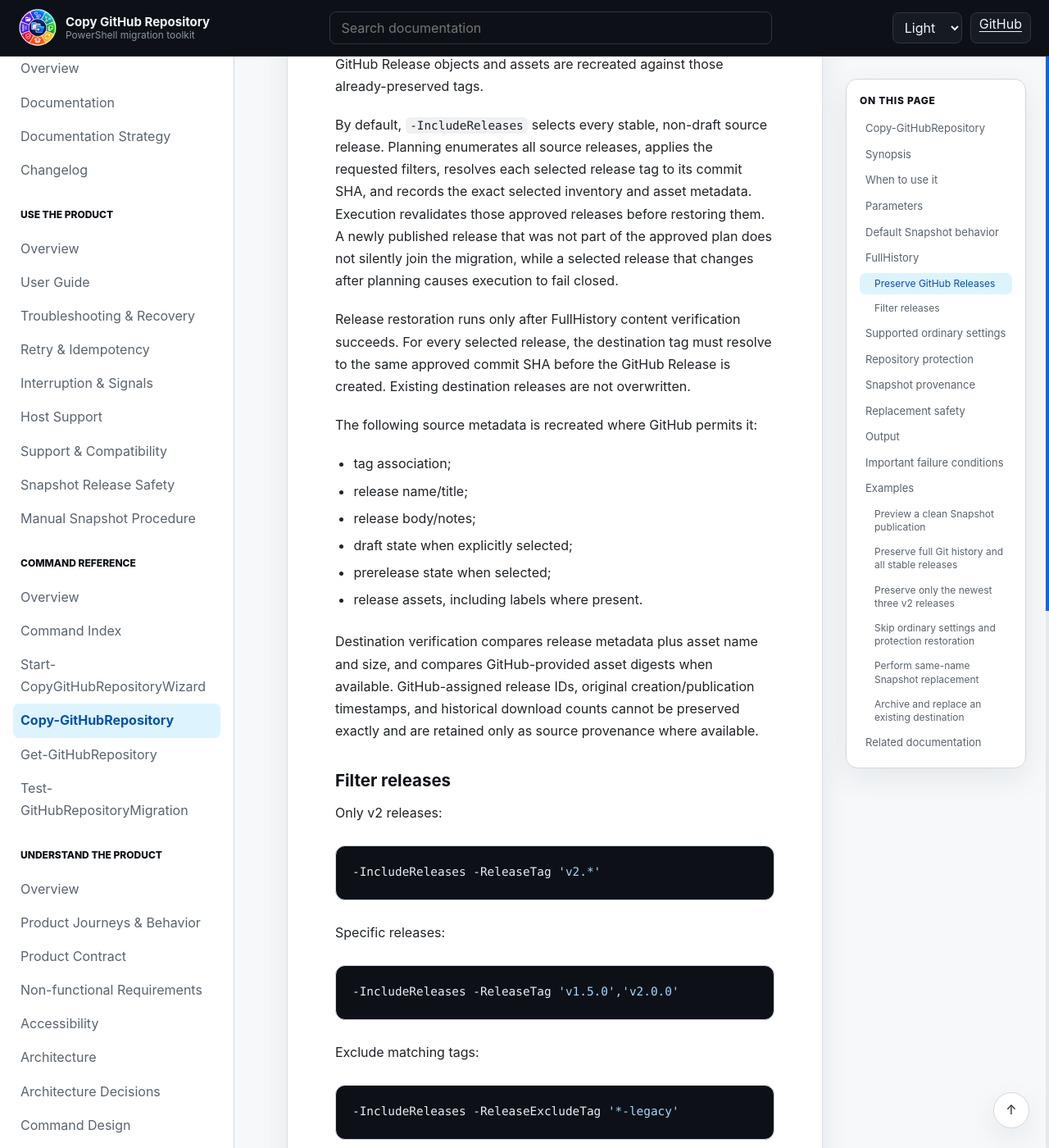
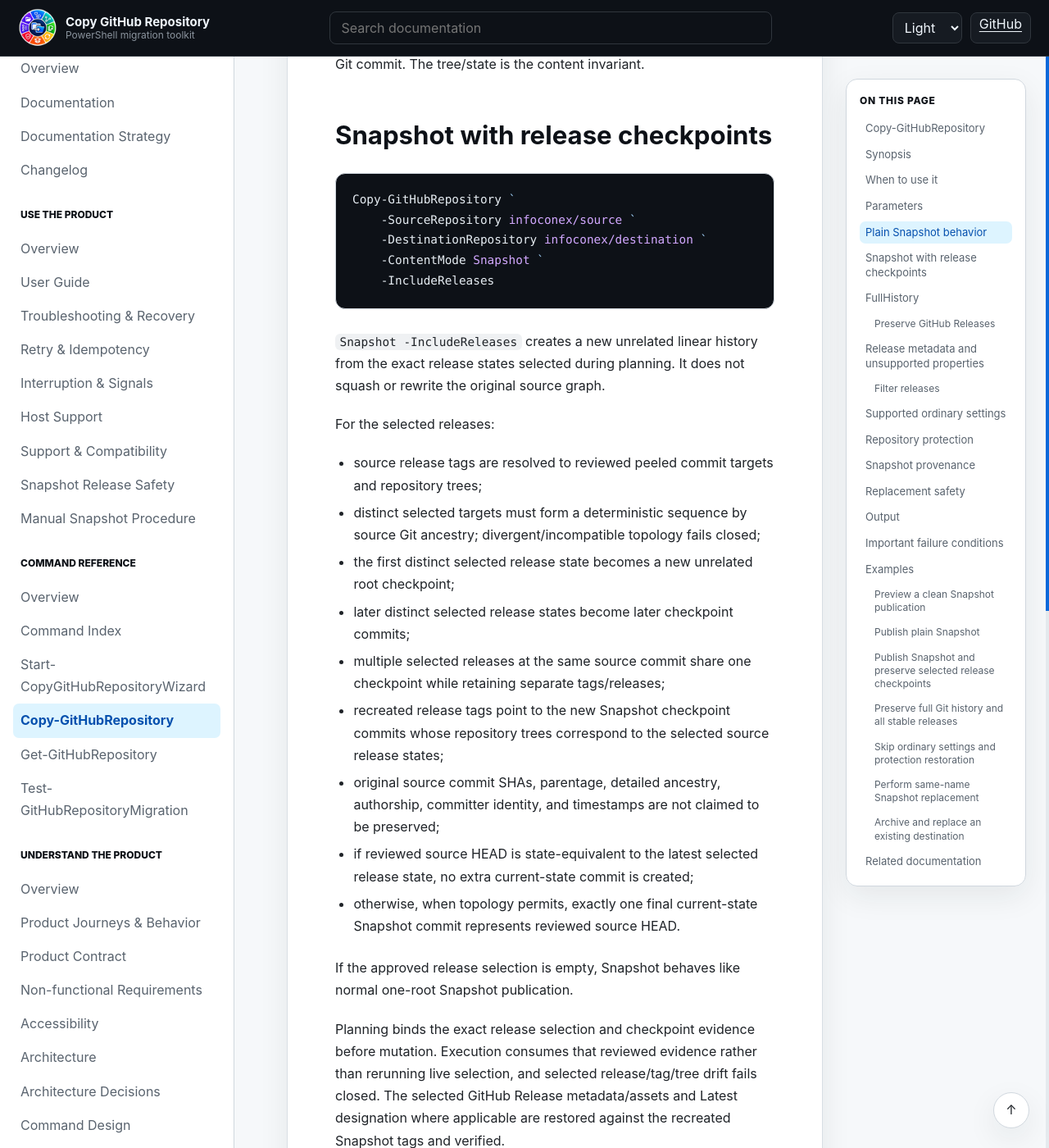
Before and after one commit to infoconex/copy-github-repo, a Jekyll site: the page built from docs/reference/commands/Copy-GitHubRepository.md, in a window 1280 px wide and 1400 px high, scrolled down 7888 px. Shown: the whole window at 82% size. Built offline with Jekyll 4.4.1, drawn with Linux system fonts in a browser that asks for light colours; some of the changed text lies outside the part shown.

Commit message:
Document Snapshot IncludeReleases command behavior

````diff
--- a/docs/reference/commands/Copy-GitHubRepository.md
+++ b/docs/reference/commands/Copy-GitHubRepository.md
@@ -1,11 +1,11 @@
 ---
 title: "Copy-GitHubRepository – Copy or Migrate GitHub Repositories"
-description: "Use Copy-GitHubRepository to safely copy or migrate GitHub repositories with clean Snapshot or history-preserving FullHistory modes, optional GitHub Release preservation, planning, verification, and replacement safeguards."
+description: "Use Copy-GitHubRepository to safely copy or migrate GitHub repositories with clean Snapshot or history-preserving FullHistory modes, optional Snapshot release checkpoints or FullHistory GitHub Release preservation, planning, verification, and replacement safeguards."
 ---
 
 # Copy-GitHubRepository
 
-Plans or executes a safe GitHub repository copy/publication. `Snapshot` is the default **clean current-state publication** mode; `FullHistory` is the explicit history-preserving alternative. The command is the deterministic API used directly by scripts and indirectly by the guided wizard.
+Plans or executes a safe GitHub repository copy/publication. `Snapshot` is the default clean-publication mode; `FullHistory` is the explicit history-preserving alternative. The command is the deterministic API used directly by scripts and indirectly by the guided wizard.
 
 ## Synopsis
 
@@ -41,11 +41,13 @@ Copy-GitHubRepository `
 
 ## When to use it
 
-Use Snapshot when the desired result is a new repository containing the current source default-branch state as one unrelated root commit, without carrying prior Git history, old branches/tags, issues, pull requests, milestones, discussions, or other historical GitHub activity.
+Use plain Snapshot when the desired result is a new repository containing reviewed current source HEAD as one unrelated root commit, without carrying prior Git history, old branches/tags, issues, pull requests, milestones, discussions, or other historical GitHub activity.
 
-Use `FullHistory` when ordinary Git history, branches, and tags must be preserved. Add `-IncludeReleases` when selected GitHub Release objects and their assets should also be recreated against the preserved tags.
+Use `Snapshot -IncludeReleases` when you still want clean, newly created Git history but selected release states, tags, GitHub Release metadata, and assets should be represented as release checkpoints. Snapshot checkpoint commits are intentionally new: original source commit SHAs and detailed ancestry are not preserved.
 
-For an interactive guided experience, use [`Start-CopyGitHubRepositoryWizard`](Start-CopyGitHubRepositoryWizard.md).
+Use `FullHistory` when ordinary Git history, branches, and tags must be preserved. Add `-IncludeReleases` when selected GitHub Release objects and their assets should also be recreated against the original preserved tags.
+
+For an interactive guided experience, use [`Start-CopyGitHubRepositoryWizard`](Start-CopyGitHubRepositoryWizard.md). The normative checkpoint topology/state rules are in the [Snapshot release-checkpoint contract](../../product/product-contract.md#snapshot-release-checkpoint-contract).
 
 ## Parameters
 
@@ -54,22 +56,22 @@ For an interactive guided experience, use [`Start-CopyGitHubRepositoryWizard`](S
 | `SourceRepository` | `String` | Yes | — | `owner/name` | Source repository. It must exist and contain a default branch with content. |
 | `DestinationRepository` | `String` | Yes | — | `owner/name` | Destination. A different existing destination requires explicit archive-and-replace parameters; the same name selects same-name replacement. |
 | `ContentMode` | `String` | No | `Snapshot` | `Snapshot`, `FullHistory` | Selects clean Snapshot publication or history-preserving Git transfer. |
-| `IncludeReleases` | `Switch` | No | `$false` | FullHistory only | Preserves selected GitHub Releases and assets after FullHistory content verification. Stable, non-draft releases are selected by default. |
+| `IncludeReleases` | `Switch` | No | `$false` | Snapshot or FullHistory | Requests GitHub Release preservation. Snapshot creates new release-checkpoint commits/tags from selected release states; FullHistory preserves original Git history/tag targets and recreates releases against them. Stable, non-draft releases are selected by default. |
 | `ReleaseTag` | `String[]` | No | All tags | PowerShell wildcard patterns | Includes only releases whose tag names match at least one pattern. Exact tag names are valid patterns. Requires `-IncludeReleases`. |
 | `ReleaseExcludeTag` | `String[]` | No | None | PowerShell wildcard patterns | Excludes matching release tags after include filtering. Requires `-IncludeReleases`. |
 | `IncludePrerelease` | `Switch` | No | `$false` | Switch | Includes GitHub Releases marked as prereleases. Requires `-IncludeReleases`. |
 | `IncludeDraftReleases` | `Switch` | No | `$false` | Switch | Includes draft GitHub Releases. Requires `-IncludeReleases`. |
-| `ReleaseCount` | `Int32` | No | All selected | `1` or greater | Keeps only the newest N releases after filtering. Ordering uses publication time, then creation time. Requires `-IncludeReleases`. |
+| `ReleaseCount` | `Int32` | No | All selected | `1` or greater | Keeps only the newest N releases after filtering. Filtering uses publication time, then creation time; Snapshot checkpoint construction order is determined separately by source Git ancestry. Requires `-IncludeReleases`. |
 | `DestinationVisibility` | `String` | No | Source visibility | `public`, `private`, `internal` | Destination visibility. An intentional change requires `-Force` for mutation. |
 | `ArchiveRepositoryName` | `String` | Conditionally | — | Repository name only | Required for same-name replacement; must be unused. |
 | `SameNameConfirmation` | `String` | Conditionally | — | Exact `SOURCE=...;ARCHIVE=...;REPLACEMENT=...` text | Exact same-name replacement confirmation. `-Force` cannot bypass it. |
 | `ExistingDestinationArchiveName` | `String` | Conditionally | — | Repository name only | Enables archive-and-replace for a different existing destination. |
 | `ExistingDestinationConfirmation` | `String` | Conditionally | — | Exact `DESTINATION=...;ARCHIVE=...;REPLACEMENT=...` text | Exact existing-destination replacement confirmation. |
-| `CommitMessage` | `String` | No | `Initial repository commit` | Non-empty text | Message for the single Snapshot root commit. FullHistory does not rewrite commits. |
+| `CommitMessage` | `String` | No | `Initial repository commit` | Non-empty text | Snapshot commit message. Plain Snapshot uses it for the root commit; Snapshot checkpoint history uses the Snapshot commit-message contract for its generated commits. FullHistory does not rewrite commits. |
 | `RestorePages` | `Switch` | No | `$false` | Switch | Reserved in plans; mutating execution rejects it because Pages restoration is not implemented. |
 | `EnableActionsAfterMigration` | `Switch` | No | `$false` | Switch | Reserved in plans; mutating execution rejects it because Actions activation is not implemented. |
 | `SkipSettings` | `Switch` | No | `$false` | Switch | Skips ordinary supported repository settings and repository-protection restoration. Requested release restoration still runs. |
-| `PlanOnly` | `Switch` | No | `$false` | Switch | Returns a validated, non-mutating plan including immutable Git state and the exact selected release inventory when requested. |
+| `PlanOnly` | `Switch` | No | `$false` | Switch | Returns a validated, non-mutating plan including immutable Git state and the exact selected release/checkpoint inventory when requested. |
 | `NonInteractive` | `Switch` | No | `$false` | Switch | Prevents prompts. Mutating non-interactive execution also requires `-Force`. |
 | `OutputMode` | `String` | No | `Interactive` | `Interactive`, `Plain`, `Json` | Controls plan rendering. |
 | `ReportPath` | `String` | No | — | File path | Writes plan/execution evidence and is the preferred recovery-report location after mutation begins. |
@@ -78,20 +80,48 @@ For an interactive guided experience, use [`Start-CopyGitHubRepositoryWizard`](S
 
 The command supports native `ShouldProcess`, so `-WhatIf` and `-Confirm` are available.
 
-## Default Snapshot behavior
+## Plain Snapshot behavior
 
-A normal Snapshot publication:
+A normal Snapshot publication without `-IncludeReleases`:
 
 1. validates prerequisites/source/destination safety;
-2. captures source and transferable protection evidence during planning when identity is available;
+2. captures immutable reviewed source evidence;
 3. creates or preserves/replaces the destination as required;
-4. creates one unrelated root commit from the selected source default-branch tree and transfers required Git LFS content;
+4. creates one unrelated root commit from reviewed current source HEAD and transfers required Git LFS content;
 5. reloads and verifies tree equality and the one-root-commit history shape;
 6. restores and verifies ordinary supported repository settings/topics;
 7. restores transferable repository protection last and verifies it through API read-back;
 8. returns structured verification and publication-provenance evidence.
 
-The destination root commit SHA is expected to differ from the source commit SHA because Snapshot intentionally creates a new parentless Git commit. The tree SHA is the core content invariant.
+The destination root commit SHA is expected to differ from the source commit SHA because Snapshot intentionally creates a new parentless Git commit. The tree/state is the content invariant.
+
+## Snapshot with release checkpoints
+
+```powershell
+Copy-GitHubRepository `
+    -SourceRepository infoconex/source `
+    -DestinationRepository infoconex/destination `
+    -ContentMode Snapshot `
+    -IncludeReleases
+```
+
+`Snapshot -IncludeReleases` creates a new unrelated linear history from the exact release states selected during planning. It does not squash or rewrite the original source graph.
+
+For the selected releases:
+
+- source release tags are resolved to reviewed peeled commit targets and repository trees;
+- distinct selected targets must form a deterministic sequence by source Git ancestry; divergent/incompatible topology fails closed;
+- the first distinct selected release state becomes a new unrelated root checkpoint;
+- later distinct selected release states become later checkpoint commits;
+- multiple selected releases at the same source commit share one checkpoint while retaining separate tags/releases;
+- recreated release tags point to the new Snapshot checkpoint commits whose repository trees correspond to the selected source release states;
+- original source commit SHAs, parentage, detailed ancestry, authorship, committer identity, and timestamps are not claimed to be preserved;
+- if reviewed source HEAD is state-equivalent to the latest selected release state, no extra current-state commit is created;
+- otherwise, when topology permits, exactly one final current-state Snapshot commit represents reviewed source HEAD.
+
+If the approved release selection is empty, Snapshot behaves like normal one-root Snapshot publication.
+
+Planning binds the exact release selection and checkpoint evidence before mutation. Execution consumes that reviewed evidence rather than rerunning live selection, and selected release/tag/tree drift fails closed. The selected GitHub Release metadata/assets and Latest designation where applicable are restored against the recreated Snapshot tags and verified.
 
 ## FullHistory
 
@@ -114,62 +144,53 @@ Copy-GitHubRepository `
     -IncludeReleases
 ```
 
-Release preservation is separate from Git transfer. FullHistory always copies the ordinary Git tags; `-IncludeReleases` controls which GitHub Release objects and assets are recreated against those already-preserved tags.
+Release preservation is separate from Git transfer. FullHistory always copies the ordinary Git tags; `-IncludeReleases` controls which GitHub Release objects and assets are recreated against those already-preserved original tag targets.
 
 By default, `-IncludeReleases` selects every stable, non-draft source release. Planning enumerates all source releases, applies the requested filters, resolves each selected release tag to its commit SHA, and records the exact selected inventory and asset metadata. Execution revalidates those approved releases before restoring them. A newly published release that was not part of the approved plan does not silently join the migration, while a selected release that changes after planning causes execution to fail closed.
 
-Release restoration runs only after FullHistory content verification succeeds. For every selected release, the destination tag must resolve to the same approved commit SHA before the GitHub Release is created. Existing destination releases are not overwritten.
+Release restoration runs only after FullHistory content verification succeeds. For every selected release, the destination tag must resolve to the same approved original commit SHA before the GitHub Release is created. Existing destination releases are not overwritten.
 
-The following source metadata is recreated where GitHub permits it:
+## Release metadata and unsupported properties
 
-- tag association;
+For both modes, the following source metadata is recreated where GitHub permits it:
+
+- tag association appropriate to the selected mode;
 - release name/title;
 - release body/notes;
 - draft state when explicitly selected;
 - prerelease state when selected;
-- release assets, including labels where present.
+- release assets, including labels where present;
+- the selected source Latest designation when applicable.
 
-Destination verification compares release metadata plus asset name and size, and compares GitHub-provided asset digests when available. GitHub-assigned release IDs, original creation/publication timestamps, and historical download counts cannot be preserved exactly and are retained only as source provenance where available.
+Destination verification compares supported release metadata plus asset name, label, size, content type, and GitHub-provided digests when available.
+
+The following are not preserved exactly: GitHub-assigned release IDs, original release creation/publication timestamps, historical download counts, per-release immutability state/configuration, linked release discussions, annotated-tag object identity/tagger metadata/message, and other unsupported historical/operational GitHub records.
 
 ### Filter releases
 
-Only v2 releases:
+The same release-selection filters apply to Snapshot and FullHistory:
 
 ```powershell
+# Only v2 releases
 -IncludeReleases -ReleaseTag 'v2.*'
-```
 
-Specific releases:
+# Specific releases
+-IncludeReleases -ReleaseTag 'v1.5.0','v2.0.0'
 
-```powershell
--IncludeReleases -ReleaseTag 'v1.5.0','v2.0.0'
-```
+# Exclude matching tags
+-IncludeReleases -ReleaseExcludeTag '*-legacy'
 
-Exclude matching tags:
+# Include prereleases
+-IncludeReleases -IncludePrerelease
 
-```powershell
--IncludeReleases -ReleaseExcludeTag '*-legacy'
-```
+# Include drafts as well
+-IncludeReleases -IncludePrerelease -IncludeDraftReleases
 
-Include prereleases:
-
-```powershell
--IncludeReleases -IncludePrerelease
-```
-
-Include drafts as well:
-
-```powershell
--IncludeReleases -IncludePrerelease -IncludeDraftReleases
-```
-
-Keep only the three newest releases after filtering:
-
-```powershell
+# Keep only the three newest releases after filtering
 -IncludeReleases -ReleaseTag 'v2.*' -ReleaseCount 3
 ```
 
-`ReleaseCount` is applied after draft/prerelease and tag-pattern filtering.
+`ReleaseCount` is applied after draft/prerelease and tag-pattern filtering. Publication/creation order determines selection only; Snapshot checkpoint history order is determined independently by Git ancestry.
 
 ## Supported ordinary settings
 
@@ -188,29 +209,29 @@ See [Repository protection restoration](../../user/protection-restoration.md) fo
 
 ## Snapshot provenance
 
-Successful Snapshot results/reports include publication provenance: source/destination repository identities when available, selected source commit/tree, destination root commit/tree, UTC timestamp, and verification outcome. Same-name replacement additionally records archive identity continuity and replacement identity distinction.
+Successful Snapshot results/reports include publication provenance: source/destination repository identities when available, reviewed source state, generated destination Snapshot commits/trees, UTC timestamp, and verification outcome. Snapshot release-preservation evidence also identifies created checkpoint commits, recreated tags, restored releases/assets, and the last completed stage for recovery where applicable.
 
-This evidence is external to the clean Git history; no provenance marker file, tag, note, parent, or extra commit is added to the destination.
+This evidence does not add provenance marker files, extra provenance tags, notes, or source-history parents to the destination.
 
 ## Replacement safety
 
 Same-name replacement and explicit existing-destination replacement preserve the prior repository under an unused archive name before creating the fresh replacement. Exact typed confirmation is required. Neither `-Force` nor `-Confirm:$false` bypasses replacement identity safeguards.
 
-For FullHistory release preservation, same-name replacement reads the approved releases from the archived original after the rename and requires the tag/commit evidence to match the reviewed plan before recreating releases on the replacement.
+For requested release preservation, same-name replacement reads the approved release/tag state from the archived original after rename and requires it to match the reviewed plan. Snapshot then constructs new checkpoint history in the replacement; FullHistory preserves the archived original history/tag targets.
 
-Failures after mutation begins produce durable recovery information; the command does not automatically delete or roll back repositories.
+Failures after mutation begins produce durable recovery information; the command does not automatically delete or roll back repositories, checkpoint commits/tags, or restored releases.
 
 ## Output
 
-Interactive planning returns `CopyGitHubRepo.MigrationPlan`. Plain/JSON planning returns text. Mutating execution returns a structured migration execution result with verification evidence, completed stages, release migration evidence when requested, ordinary settings evidence, repository-protection evidence, and Snapshot publication provenance where applicable.
+Interactive planning returns `CopyGitHubRepo.MigrationPlan`. Plain/JSON planning returns text. Mutating execution returns a structured migration execution result with verification evidence, completed stages, release migration evidence when requested, ordinary settings evidence, repository-protection evidence, and Snapshot publication/checkpoint provenance where applicable.
 
-When releases are requested, `Result.Releases` contains per-release source/destination IDs, approved/destination commit SHAs, asset counts, and verification state. `Result.ReleasesRestored` indicates whether requested release restoration completed successfully.
+When releases are requested, the result includes approved/restored release evidence, asset counts, tag/checkpoint or original-target evidence appropriate to the mode, and verification state. `Result.ReleasesRestored` indicates whether requested release restoration completed successfully.
 
 ## Important failure conditions
 
-The command fails before mutation when tools/authentication are unavailable, the source is invalid/empty, destination/archive safety requirements are not met, an unsupported host is supplied, a release filter is supplied without `-IncludeReleases`, `-IncludeReleases` is used with Snapshot, a required `-Force` acknowledgement is missing, or exact replacement confirmation is invalid.
+The command fails before mutation when tools/authentication are unavailable, the source is invalid/empty, destination/archive safety requirements are not met, an unsupported host is supplied, a release filter is supplied without `-IncludeReleases`, a required `-Force` acknowledgement is missing, exact replacement confirmation is invalid, or selected Snapshot release topology cannot be represented safely and deterministically.
 
-After mutation begins, Git/LFS verification failures, selected release drift, release tag-target mismatches, pre-existing destination releases, release asset transfer/verification failures, ordinary settings read-back mismatches, protection API failures, and protection read-back mismatches are terminating failures with recovery diagnostics.
+After mutation begins, Git/LFS verification failures, selected source/release/tag/tree drift, wrong Snapshot checkpoint tag targets, checkpoint tree mismatches, pre-existing destination releases, release asset transfer/verification failures, ordinary settings read-back mismatches, protection API failures, and protection read-back mismatches are terminating failures with recovery diagnostics.
 
 ## Examples
 
@@ -223,6 +244,27 @@ Copy-GitHubRepository `
     -PlanOnly
 ```
 
+### Publish plain Snapshot
+
+```powershell
+Copy-GitHubRepository `
+    -SourceRepository infoconex/source `
+    -DestinationRepository infoconex/destination `
+    -ContentMode Snapshot
+```
+
+### Publish Snapshot and preserve selected release checkpoints
+
+```powershell
+Copy-GitHubRepository `
+    -SourceRepository infoconex/source `
+    -DestinationRepository infoconex/destination `
+    -ContentMode Snapshot `
+    -IncludeReleases `
+    -ReleaseTag 'v2.*' `
+    -ReleaseCount 3
+```
+
 ### Preserve full Git history and all stable releases
 
 ```powershell
@@ -233,25 +275,13 @@ Copy-GitHubRepository `
     -IncludeReleases
 ```
 
-### Preserve only the newest three v2 releases
-
-```powershell
-Copy-GitHubRepository `
-    -SourceRepository infoconex/source `
-    -DestinationRepository infoconex/destination `
-    -ContentMode FullHistory `
-    -IncludeReleases `
-    -ReleaseTag 'v2.*' `
-    -ReleaseCount 3
-```
-
 ### Skip ordinary settings and protection restoration
 
 ```powershell
 Copy-GitHubRepository `
     -SourceRepository infoconex/source `
     -DestinationRepository infoconex/destination `
-    -ContentMode FullHistory `
+    -ContentMode Snapshot `
     -IncludeReleases `
     -SkipSettings
 ```
@@ -287,6 +317,7 @@ Copy-GitHubRepository `
 - [`Test-GitHubRepositoryMigration`](Test-GitHubRepositoryMigration.md)
 - [Manual clean Snapshot process](../../user/manual-process.md)
 - [Repository protection restoration](../../user/protection-restoration.md)
+- [Snapshot release-checkpoint product contract](../../product/product-contract.md#snapshot-release-checkpoint-contract)
 - [Product contract](../../product/product-contract.md)
 - [Command design](../../product/command-design.md)
 - [Architecture](../../product/architecture.md)
````
